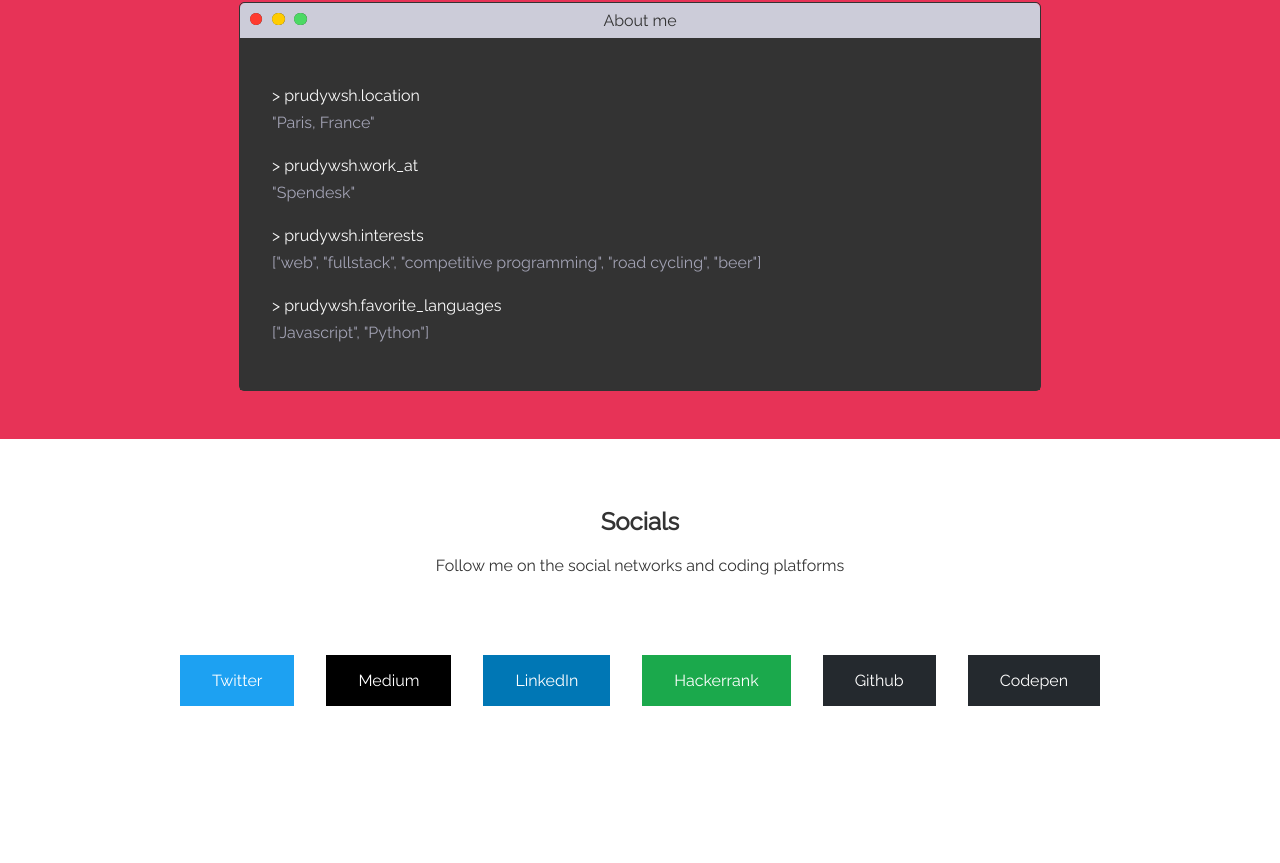
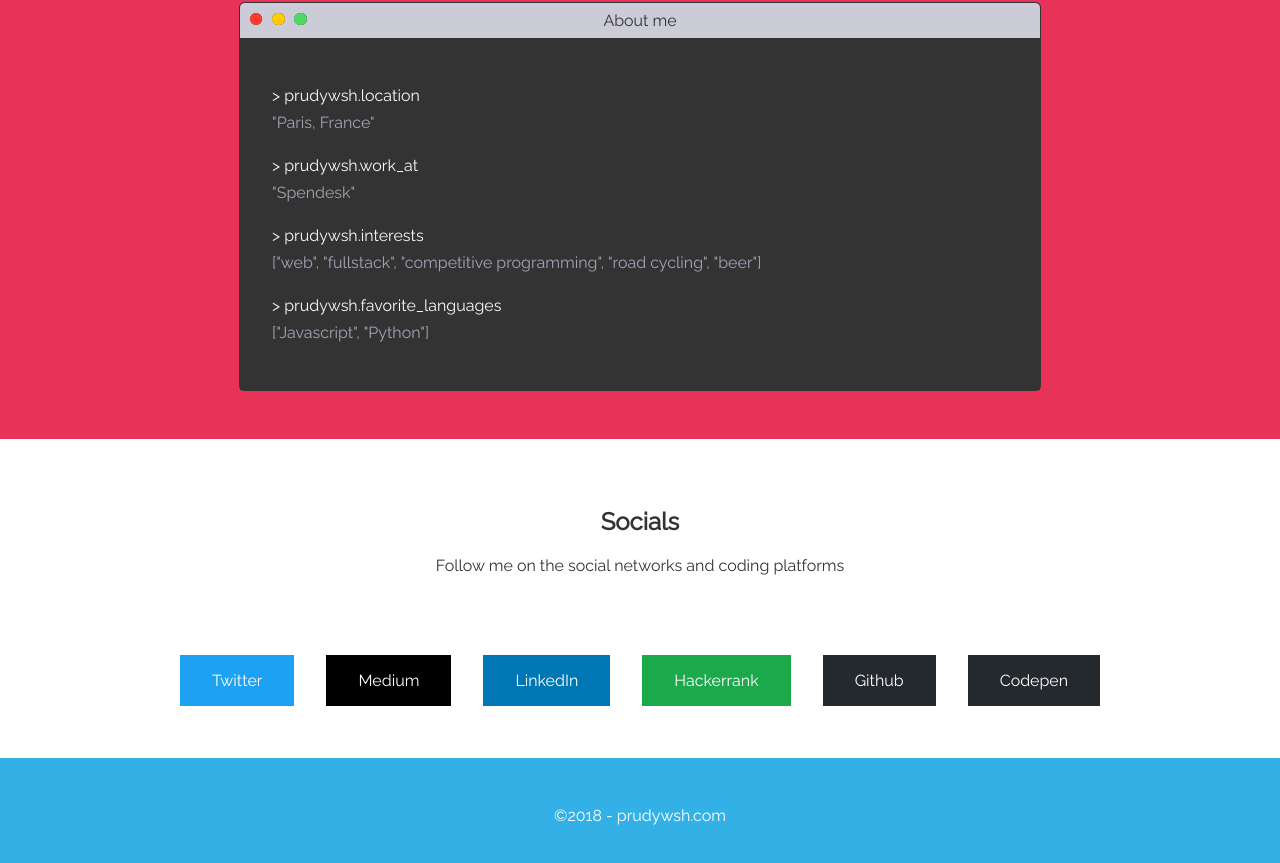
Before and after one commit to ntnprdhmm/prudywsh.com, a Vue app in the folder client/: page / in a window 1280 px wide. Shown: the part 1246-2109 px from the top of the page. Before the commit the page ends 2004 px from the top, so only its background shows below. Built offline with nearby package versions, Linux system fonts and the light colour scheme.

Commit message:
add footer

```diff
--- /dev/null
+++ b/client/src/components/footer/Footer.vue
@@ -0,0 +1,22 @@
+<template>
+  <div class='footer'>
+    ©2018 - prudywsh.com
+  </div>
+</template>
+
+<script>
+export default {
+  name: 'Footer',
+};
+</script>
+
+<style scoped lang='scss'>
+  @import '@/config/variables.scss';
+
+  .footer {
+    background-color: $primary;
+    padding: $section-padding;
+    color: $white;
+    text-align: center;
+  }
+</style>
--- a/client/src/views/Home.vue
+++ b/client/src/views/Home.vue
@@ -5,6 +5,7 @@
     <Bar />
     <Shell />
     <Social />
+    <Footer />
   </div>
 </template>
 
@@ -14,6 +15,7 @@ import Hello from '@/components/hello/Hello.vue';
 import Bar from '@/components/bar/Bar.vue';
 import Shell from '@/components/shell/Shell.vue';
 import Social from '@/components/social/Social.vue';
+import Footer from '@/components/footer/Footer.vue';
 
 export default {
   name: 'home',
@@ -23,6 +25,7 @@ export default {
     Shell,
     Bar,
     Social,
+    Footer,
   },
 };
 </script>
```
